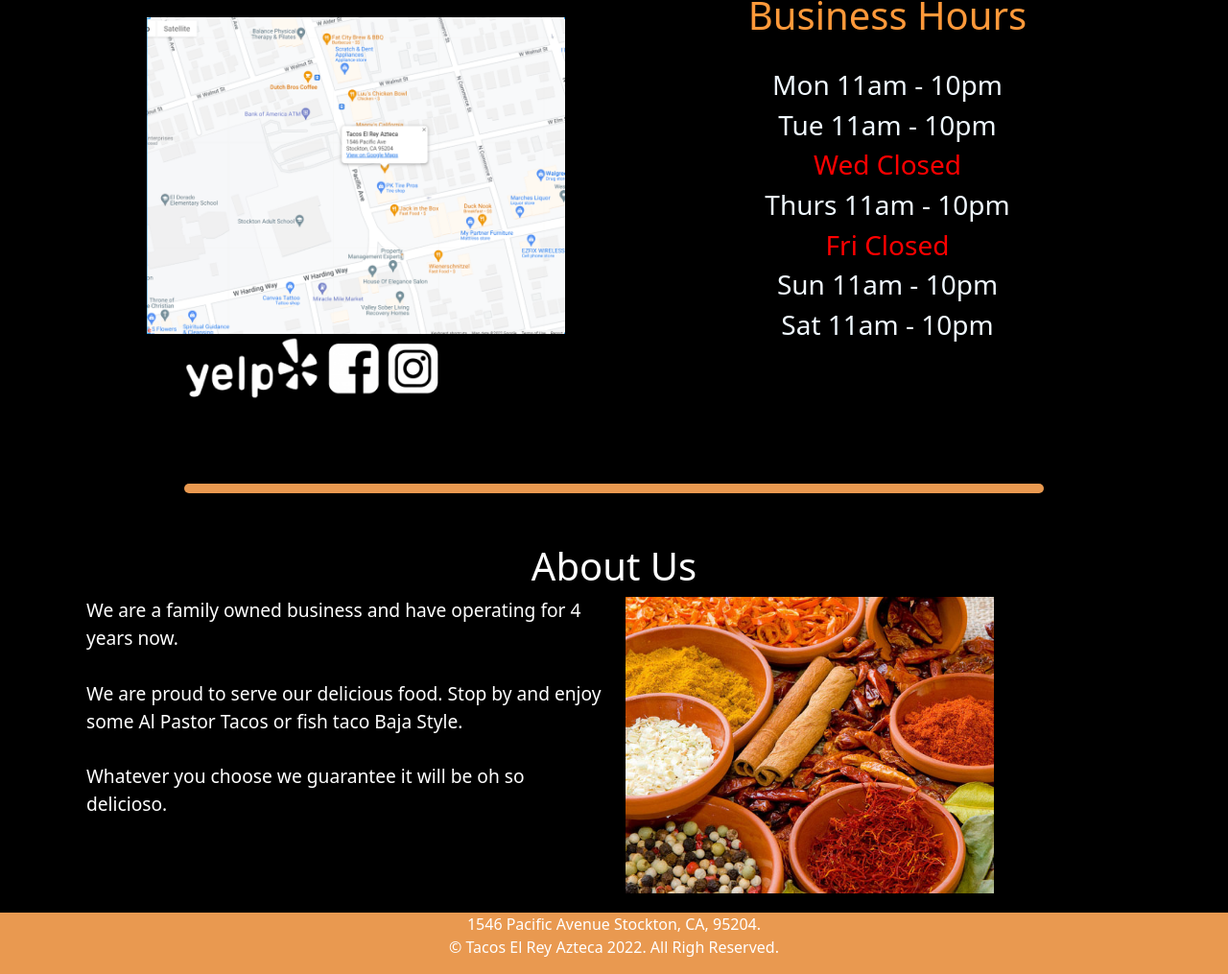
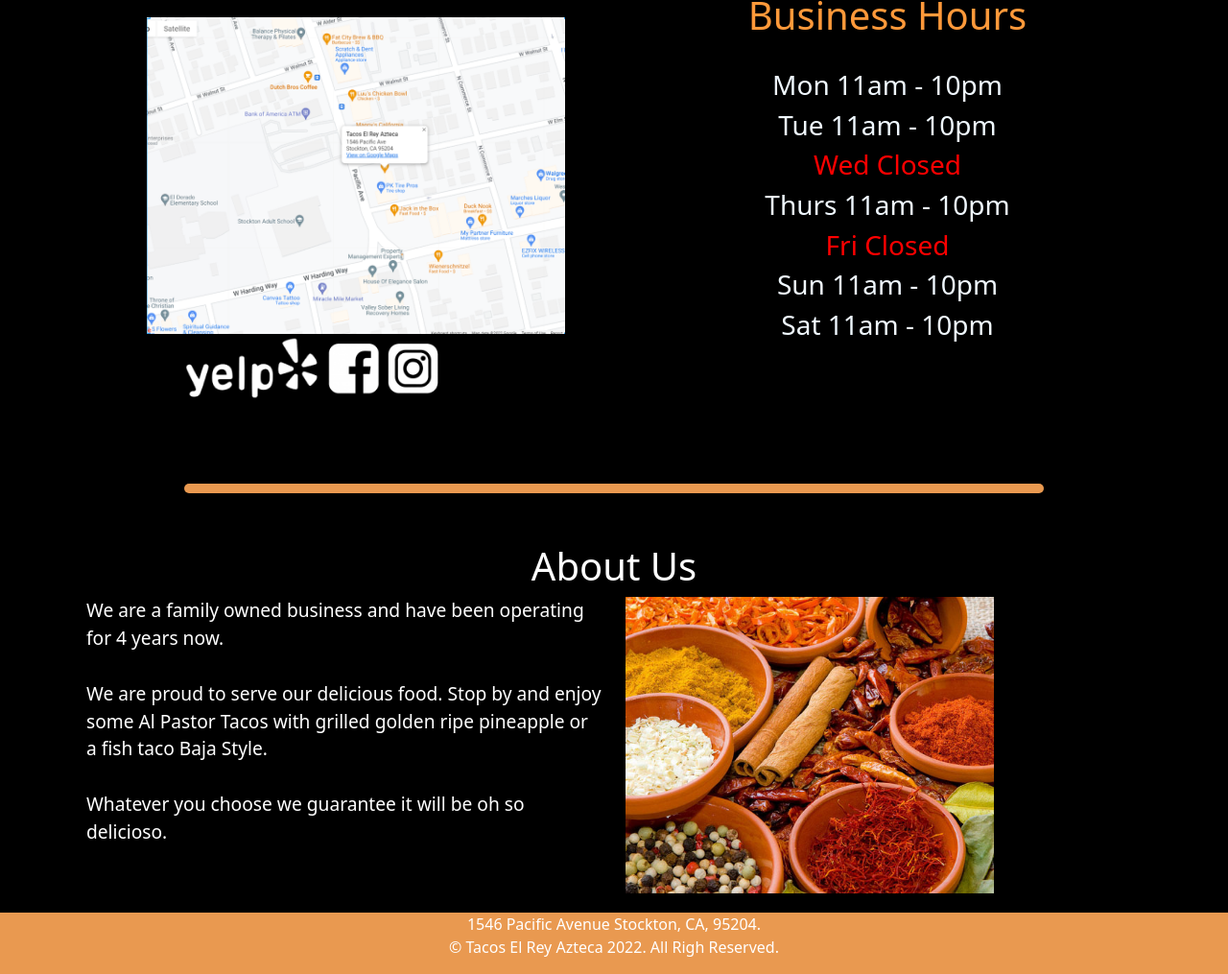
Before and after one commit to Ulissesortega/OrtegaUProjectRedesign, a plain HTML site: page index.html in a window 1280 px wide. Shown: the part 2710-3725 px from the top of the page at 96% size. Drawn offline with nearby package versions, Linux system fonts and the light colour scheme.

Commit message:
some text updates

```diff
--- a/index.html
+++ b/index.html
@@ -204,7 +204,7 @@
         <div class="row aboutUsContent">
             <div class="col-sm-12 col-lg-6 aboutUsTxt" style="margin: 0 auto;">
                 <p class="aboutUsTxt">
-                    We are a family owned business and have operating for 4 years now. <br><br> We are proud to serve our delicious food. Stop by and enjoy some Al Pastor Tacos or fish taco Baja Style. <br><br> Whatever you choose we guarantee it will be oh so delicioso.
+                    We are a family owned business and have been operating for 4 years now. <br><br> We are proud to serve our delicious food. Stop by and enjoy some Al Pastor Tacos with grilled golden ripe pineapple or a fish taco Baja Style. <br><br> Whatever you choose we guarantee it will be oh so delicioso.
                 </p>
             </div>
             <div class="col-sm-12 col-lg-6" style="margin: 0 auto;">
```
